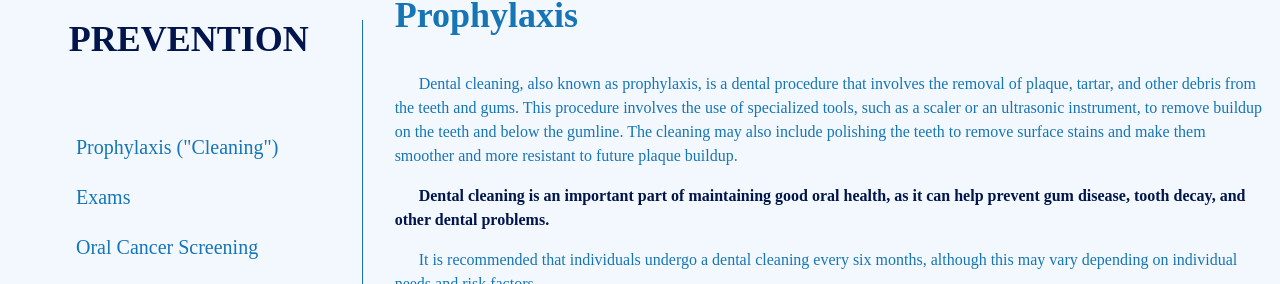
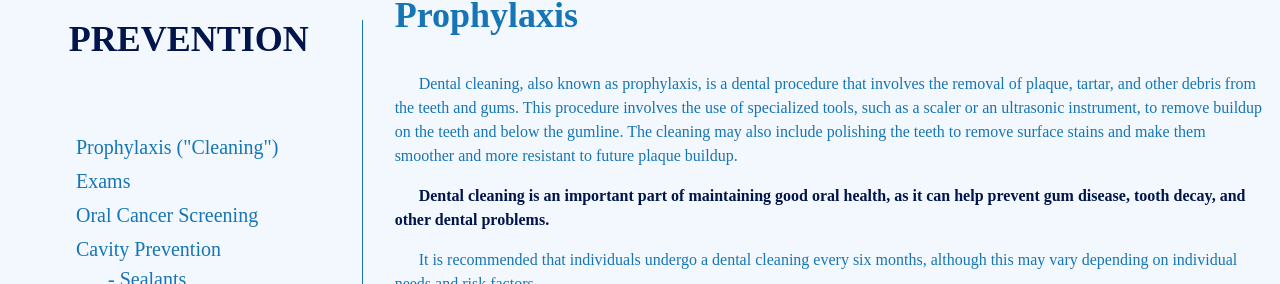
Before and after one commit to kevinroost/long-ridge-dentistry, a React (Vite) app: page /services in a window 1280 px wide. Shown: the part 668-952 px from the top of the page. Built offline with nearby package versions, Linux system fonts and the light colour scheme; a web font is replaced by a local one.

Commit message:
link sidebar services to service descriptions

```diff
--- a/src/ServicesOffered/Service.tsx
+++ b/src/ServicesOffered/Service.tsx
@@ -16,7 +16,7 @@ const ServiceOffered = ({service}: ServiceProps) : JSX.Element => {
         <h1>{name}</h1>
         <ul>
           {service.services.map(s =>
-            <li key={s}>{s}</li>
+            <a href={`#${s}`}><li key={s}>{s}</li></a>
           )}
           {service.methods &&
           <>
--- a/src/ServicesOffered/ServiceInfo.tsx
+++ b/src/ServicesOffered/ServiceInfo.tsx
@@ -4,7 +4,7 @@ export const Prevention = (): JSX.Element => {
 
   return (
     <div className="info">
-      <h2>Prophylaxis</h2>
+      <h2 id={`Prophylaxis ("Cleaning")`}>Prophylaxis</h2>
 
       <p>Dental cleaning, also known as prophylaxis, is a dental procedure that involves the removal of plaque, tartar, and other debris from the teeth and gums. This procedure involves the use of specialized tools, such as a scaler or an ultrasonic instrument, to remove buildup on the teeth and below the gumline. The cleaning may also include polishing the teeth to remove surface stains and make them smoother and more resistant to future plaque buildup.</p>
 
@@ -12,7 +12,7 @@ export const Prevention = (): JSX.Element => {
 
       <p>It is recommended that individuals undergo a dental cleaning every six months, although this may vary depending on individual needs and risk factors.</p>
 
-      <h2>Exams</h2>
+      <h2 id='Exams'>Exams</h2>
 
       <p>During your exam, Dr. Mabe will examine the teeth, gums, and mouth to assess overall oral health and identify any potential problems. </p>
 
@@ -29,7 +29,7 @@ export const Prevention = (): JSX.Element => {
 
       <p>Based on the results of the exam, the dentist or hygienist may recommend further treatment, such as a dental cleaning, filling, or other procedure, to address any issues and maintain good oral health.</p>
 
-      <h2>Cavity Prevention</h2>
+      <h2 id='Cavity Prevention'>Cavity Prevention</h2>
 
       <h3>Dental Sealants</h3>
 
@@ -63,13 +63,13 @@ export const GenDent = (): JSX.Element => {
 
   return (
     <div className="info">
-      <h2>White Bonded Tooth Fillings</h2>
+      <h2 id='White Bonded Tooth Fillings'>White Bonded Tooth Fillings</h2>
 
       <p>White bonded tooth fillings, also known as composite resin fillings, are made from a tooth-colored material that is designed to blend in with the natural color of the tooth.</p>
 
       <p><b>White bonded tooth fillings offer several advantages over traditional silver fillings. They are more aesthetically pleasing, as they can be matched to the color of the surrounding teeth. They are also less likely to expand and contract with changes in temperature, which can cause the tooth to crack or break over time. </b></p>
 
-      <h2>Crowns</h2>
+      <h2 id='Crowns'>Crowns</h2>
 
       <p><b>When damage to a person’s teeth is extreme, and apparently beyond repair, we can use porcelain or porcelain fused to metal crowns to make the smile appear “as new”. This is an extremely reliable technique for repairing the most severe of dental problems, even permanently replacing missing teeth to offer a complete smile and a functional bite.</b></p>
 
@@ -81,7 +81,7 @@ export const GenDent = (): JSX.Element => {
 
       <p>On the second visit, we will remove the temporary crown and then fit and adjust the final crown. Finally, we will cement the crown into place and you have a new beautiful looking tooth.</p>
 
-      <h2>Onlays</h2>
+      <h2 id='Onlays'>Onlays</h2>
 
       <p><b>In some cases, where the damage to the tooth is not extensive enough to merit an entire crown, onlays can provide a very good alternative.</b></p>
 
@@ -93,7 +93,7 @@ export const GenDent = (): JSX.Element => {
 
       <p>At the second appointment, the temporary is removed. Dr. Hutchens will then make sure that the inlay or onlay fits correctly. If the fit is satisfactory, the inlay or onlay will be bonded to the tooth with a strong resin and polished to a smooth finish.</p>
 
-      <h2>Root Canals</h2>
+      <h2 id='Root Canals'>Root Canals</h2>
 
       <p>When the nerve of a tooth becomes infected or the pulp becomes damaged, the nerve and pulp break down and bacteria begins to multiply inside the pulp chamber, eventually resulting in a possible abscess. </p>
 
@@ -109,13 +109,13 @@ export const GenDent = (): JSX.Element => {
         <li>Swollen or tender gums around the tooth</li>
       </ul>
 
-      <h2>Tooth Extractions</h2>
+      <h2 id='Tooth Extractions'>Tooth Extractions</h2>
 
       <p>A tooth may need to be extracted because it is severely decayed, has advanced periodontal disease, or has broken in a way that cannot be repaired. Sometimes extraction is necessary because a tooth is poorly positioned in the mouth (such as an impacted tooth), or in preparation for orthodontic treatment.</p>
 
       <p><b>The removal of a single tooth can lead to problems related to your chewing ability, problems with your jaw joint, and shifting teeth, which can have a major impact on your dental health. To avoid these complications, in most cases, Dr. Hutchens will discuss alternatives to extractions as well as replacement of the extracted tooth.</b></p>
 
-      <h2>Nitrous Oxide</h2>
+      <h2 id='Nitrous Oxide ("Laughing Gas")'>Nitrous Oxide</h2>
 
       <p>Also known as Laughing Gas, Nitrous Oxide is a colorless, odorless gas that can be used as a form of sedation during dental procedures. </p>
 
@@ -141,7 +141,7 @@ export const Pedi = (): JSX.Element => {
   return (
     <div className="info">
       <h1>Pediatric Dentistry</h1>
-      <h2>Nitrous Oxide</h2>
+      <h2 id='Nitrous Oxide ("Laughing Gas")'>Nitrous Oxide</h2>
 
       <p>Also known as Laughing Gas, Nitrous Oxide is a colorless, odorless gas that can be used as a form of sedation during dental procedures. </p>
 
@@ -162,7 +162,7 @@ export const Ortho = (props: ReasonProps): JSX.Element => {
 
   return (
     <div className="info">
-      <h2>Invisalign</h2>
+      <h2 id='Invisalign'>Invisalign</h2>
 
       <p>Straighten your teeth with a simple and comfortable alternative to traditional braces. Invisalign has been used for almost 20 years to help people achieve a better smile without the headaches of traditional braces.</p>
 
--- a/src/data/services.tsx
+++ b/src/data/services.tsx
@@ -6,7 +6,7 @@ const services: ServiceCategory[] = [
     name: 'Prevention',
     description: 'Lorem ipsum dolor sit amet consectetur adipisicing elit. Ex maxime quae ipsum id minima dolor sequi dolorem iure ducimus quis, modi provident ad eos fugiat. Magnam eum aliquid omnis sequi. Lorem ipsum dolor sit amet consectetur adipisicing elit. Temporibus, dolorem maxime est unde quos exercitationem quae hic repudiandae? Sequi velit eos culpa eaque dolor ipsum quam, dolorum corrupti tempora repellat. Lorem ipsum dolor sit amet consectetur adipisicing elit. Libero illum dolores labore in quod quos accusamus. Ab neque dolore veniam illum fugit assumenda dolores maxime. Obcaecati eaque excepturi temporibus animi!',
     image: '/services/sample.jpg',
-    services: ['Prophylaxis ("Cleaning")', 'Exams', 'Oral Cancer Screening', 'Cavity Prevention, including:', ],
+    services: ['Prophylaxis ("Cleaning")', 'Exams', 'Oral Cancer Screening', 'Cavity Prevention', ],
     methods: ['Sealants', 'Flouride Varnish', 'Silver Diamine Flouride', 'Prescription Toothpaste']
   }, {
     name: 'General Dentistry',
--- a/src/index.css
+++ b/src/index.css
@@ -57,7 +57,9 @@ button:focus-visible {
   outline: 4px auto -webkit-focus-ring-color;
 }
 
-
+a {
+  text-decoration: none;
+}
 
 .page {
   display: flex;
```
